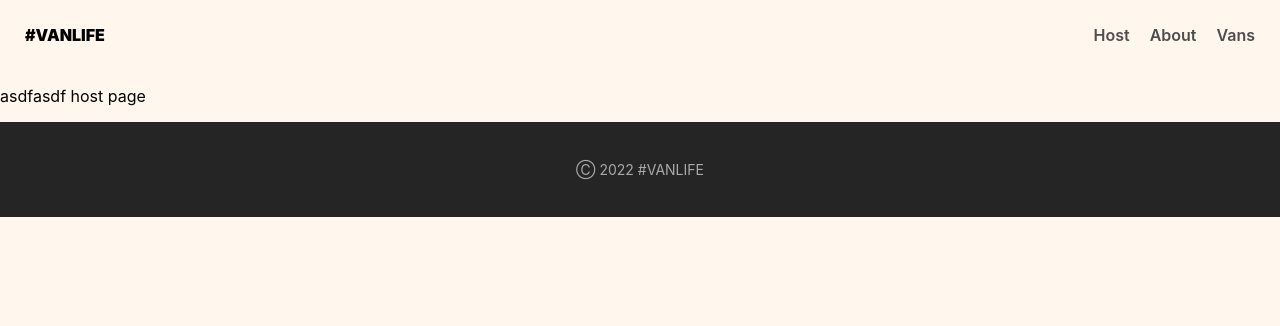
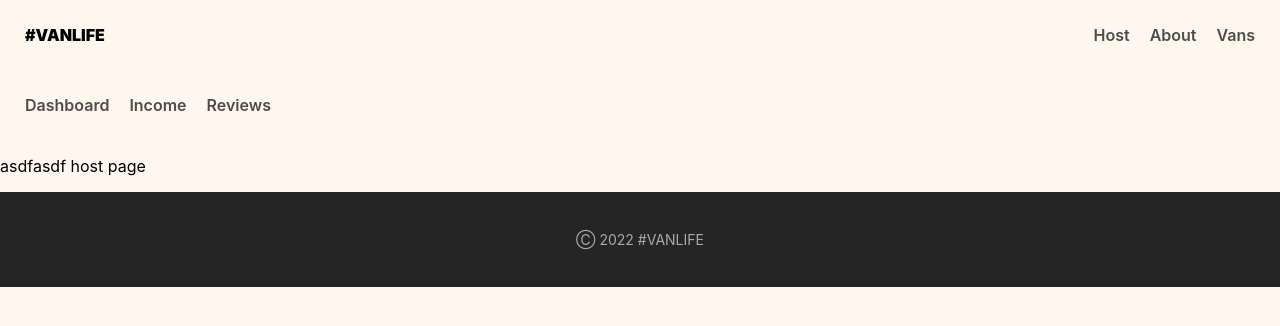
Before and after one commit to landot/react-router-project, a React (Vite) app: page /host in a window 1280 px wide. Shown: the top 326 px of the page. Built offline with nearby package versions, Linux system fonts and the light colour scheme; what miragejs would draw is missing.

Commit message:
feat: add routing for host pages

```diff
--- a/src/App.tsx
+++ b/src/App.tsx
@@ -6,22 +6,25 @@ import Home from './pages/Home';
 import VanDetail from './pages/Vans/VanDetail';
 import Vans from './pages/Vans/Vans';
 import Layout from "./components/Layout";
-import Host from "./pages/Host/Dashboard";
 import Income from "./pages/Host/Income";
 import Reviews from "./pages/Host/Reviews";
+import HostLayout from "./components/HostLayout";
+import Host from "./pages/Host/Dashboard";
 
 function App() {
   return (
     <BrowserRouter>
       <Routes>
-        <Route element={<Layout />}>
-          <Route path="/" element={<Home />}/>
-          <Route path="/about" element={<About />}/>
-          <Route path="/vans" element={<Vans />}/>
-          <Route path="/vans/:id" element={<VanDetail />} />
-          <Route path="/host" element={<Host />}/>
-          <Route path="/host/income" element={<Income />}/>
-          <Route path="/host/reviews" element={<Reviews />}/>
+        <Route path="/" element={<Layout />}>
+          <Route index element={<Home />}/>
+          <Route path="about" element={<About />}/>
+          <Route path="vans" element={<Vans />}/>
+          <Route path="vans/:id" element={<VanDetail />} />
+          <Route path="host" element={<HostLayout />}>
+            <Route index element={<Host />}/>
+            <Route path="income" element={<Income />}/>
+            <Route path="reviews" element={<Reviews />}/>
+          </Route>
         </Route>
       </Routes>
     </BrowserRouter>
--- a/src/components/Header.tsx
+++ b/src/components/Header.tsx
@@ -1,5 +1,4 @@
 import { Link } from "react-router-dom";
-// Inter
 
 export default function Header() {
     return (
--- /dev/null
+++ b/src/components/HostLayout.tsx
@@ -0,0 +1,14 @@
+import { Link, Outlet } from "react-router-dom";
+
+export default function HostLayout() {
+    return (
+        <div>
+            <nav style={{ fontFamily: 'Inter', padding: '25px', display: 'flex', justifyContent: 'flex-start', alignItems: 'center', backgroundColor: '#FFF7ED' }}>
+                <Link to='/host' style={{ textDecoration: 'none', fontSize: '16px', color: '#4D4D4D', fontWeight: '600', marginRight: '20px' }}>Dashboard</Link>
+                <Link to='/host/income' style={{ textDecoration: 'none', fontSize: '16px', color: '#4D4D4D', fontWeight: '600', marginRight: '20px' }}>Income</Link>
+                <Link to='/host/reviews' style={{ textDecoration: 'none', fontSize: '16px', color: '#4D4D4D', fontWeight: '600' }}>Reviews</Link>
+            </nav>
+            <Outlet />
+        </div>
+    )
+}
--- a/src/components/Layout.tsx
+++ b/src/components/Layout.tsx
@@ -6,7 +6,9 @@ export default function Layout() {
     return (
         <div>
             <Header />
-            <Outlet />
+            <main>
+                <Outlet />
+            </main>
             <Footer />
         </div>
     )
--- a/src/pages/Host/Dashboard.tsx
+++ b/src/pages/Host/Dashboard.tsx
@@ -1,5 +1,8 @@
+
 export default function Host() {
     return (
-        <p>asdfasdf host page</p>
+        <div>
+            <p>asdfasdf host page</p>
+        </div>
     )
 }
```
